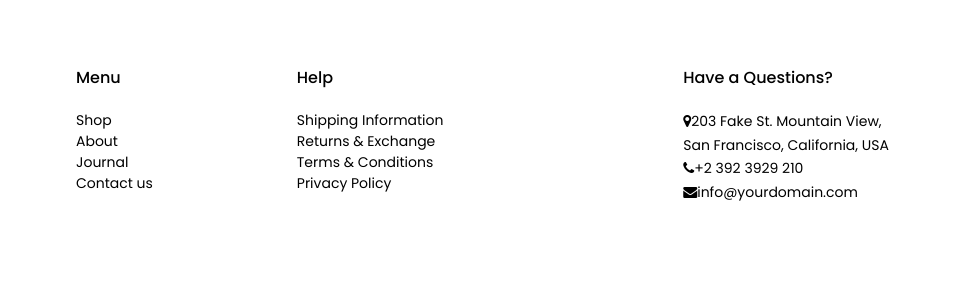
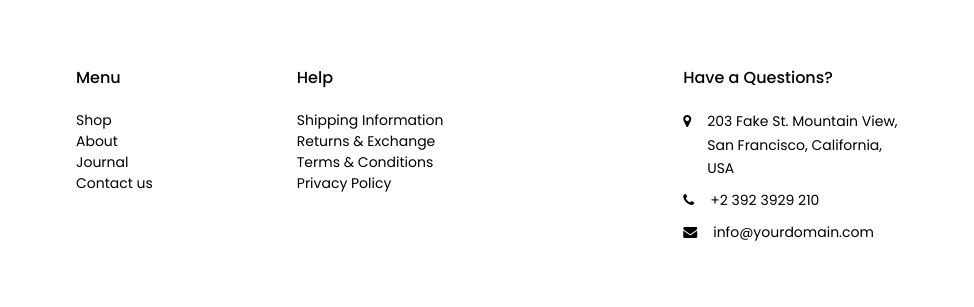
Before and after one commit to Sanhita-dhar/VEGEFOODS, a plain HTML site: page index.html in a window 1280 px wide. Shown: the part 4757-5064 px from the top of the page, 306-1280 px from the left. Drawn offline with Linux system fonts and the light colour scheme.

Commit message:
Update style.css

```diff
--- a/css/style.css
+++ b/css/style.css
@@ -632,6 +632,15 @@ header{
 	color: black;
 
 }
+.footer-4 i{
+	margin-right: 16px;
+}
+.footer-4 p{
+	margin-bottom: 8px;
+}
+.d-flex{
+	display: flex;
+}
 .copyright p{
 	font-size: 14px;
 	font-weight: 400;
```
